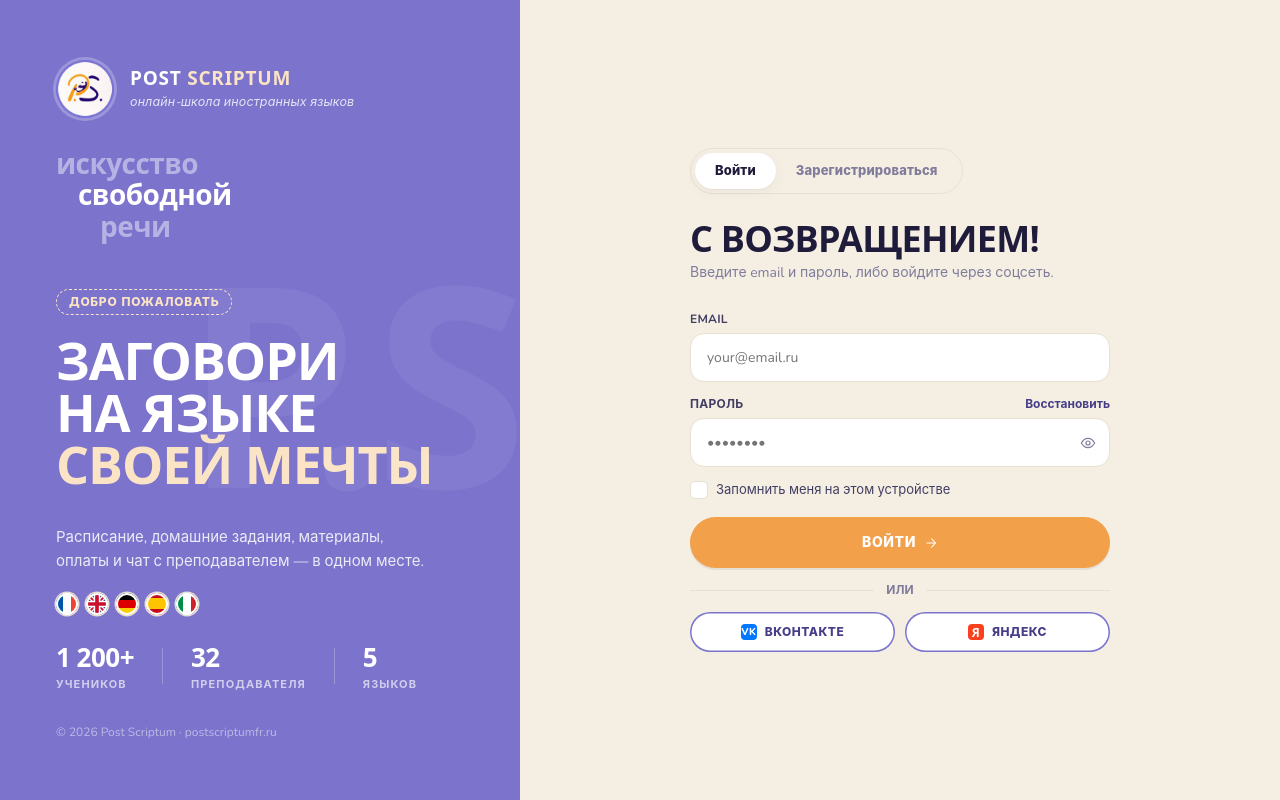
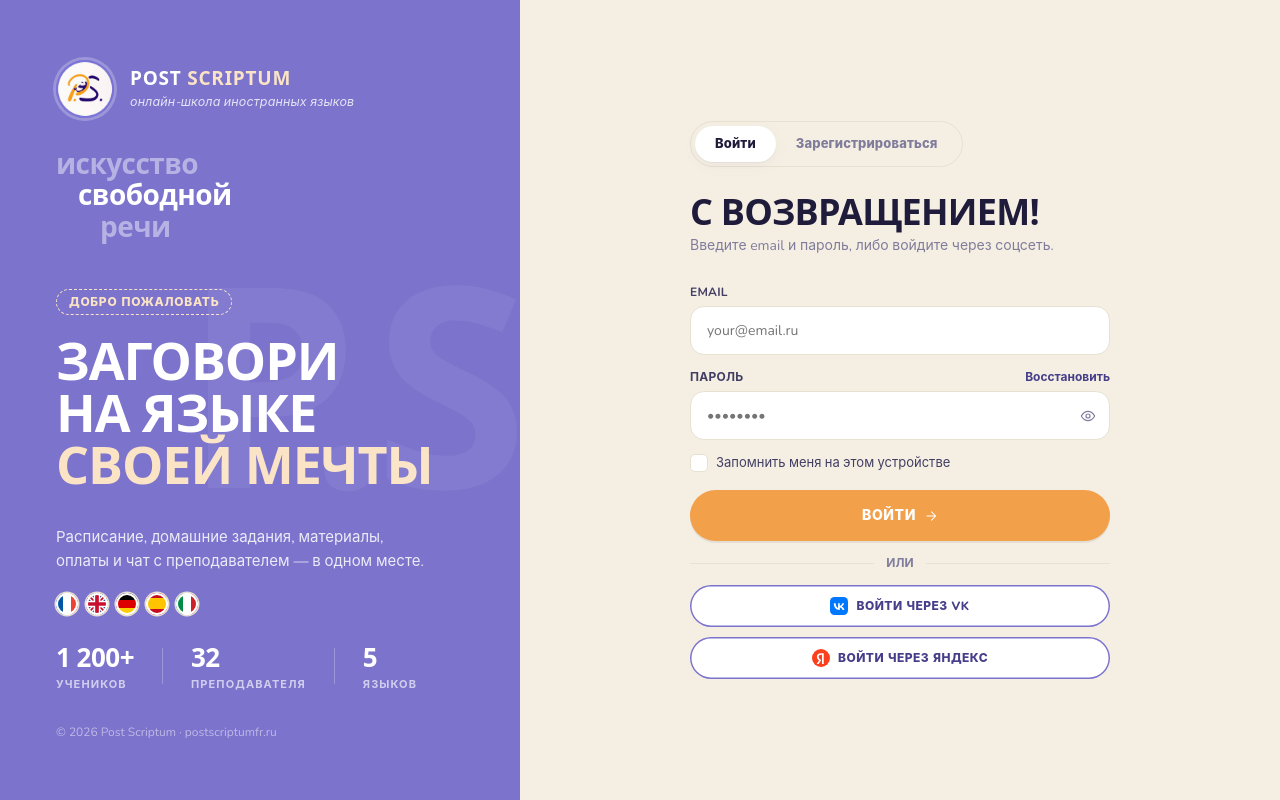
Before and after one commit to KaRToSHoW/PostScriptum-portal, a React (Vite) app: page /login in a window 1280 px wide. Built offline with nearby package versions, Linux system fonts and the light colour scheme; no server answers; a web font is replaced by a local one.

Commit message:
add VK fix ligos

```diff
--- a/src/pages/LoginPage.jsx
+++ b/src/pages/LoginPage.jsx
@@ -1,7 +1,8 @@
-import { useState } from 'react'
+import { useState, useEffect, useRef } from 'react'
 import { useNavigate } from 'react-router-dom'
 import { useApp } from '../context/AppContext'
 import { authApi } from '../api/auth'
+import { api } from '../api/client'
 import Icon from '../components/Icon'
 import Logo from '../components/Logo'
 
@@ -25,40 +26,103 @@ function Flags() {
    ============================================================ */
 const API_BASE = import.meta.env.VITE_API_URL ?? ''
 
+const VK_APP_ID       = 54669868
+const VK_REDIRECT_URL = 'https://postscriptum-online.ru/api/auth/oauth/vk/callback'
+const VK_SDK_URL      = 'https://unpkg.com/@vkid/sdk@<3.0.0/dist-sdk/umd/index.js'
+
 function goOAuth(provider) {
   // Уводим браузер на бэкенд — он редиректит к провайдеру и обратно на /oauth/callback
   window.location.href = `${API_BASE}/api/auth/oauth/${provider}`
 }
 
-function SocialButtons() {
+/* Оригинальные иконки соцсетей */
+function VkIcon({ size = 18 }) {
   return (
-    <div style={{ display: 'flex', gap: 10 }}>
+    <svg width={size} height={size} viewBox="0 0 24 24" style={{ flexShrink: 0 }}>
+      <rect width="24" height="24" rx="6" fill="#0077FF"/>
+      <path fill="#fff" d="M12.785 17.242c-4.842 0-7.604-3.319-7.719-8.842h2.425c.08 4.054 1.868 5.771 3.284 6.125V8.4h2.284v3.496c1.398-.15 2.867-1.743 3.362-3.496h2.284c-.38 2.16-1.974 3.753-3.107 4.408 1.133.53 2.948 1.92 3.638 4.434h-2.514c-.54-1.682-1.885-2.983-3.663-3.16v3.16h-.274Z"/>
+    </svg>
+  )
+}
+
+function YandexIcon({ size = 18 }) {
+  return (
+    <svg width={size} height={size} viewBox="0 0 24 24" style={{ flexShrink: 0 }}>
+      <circle cx="12" cy="12" r="12" fill="#FC3F1D"/>
+      <path fill="#fff" d="M13.32 7.666h-1.204c-2.09 0-3.157 1.06-3.157 2.622 0 1.764.71 2.591 2.242 3.632l1.247.84-3.583 5.24H6.19l3.291-4.847c-1.893-1.348-2.955-2.67-2.955-4.887 0-2.774 1.933-4.666 5.532-4.666h3.585v14.4H13.32V7.666Z"/>
+    </svg>
+  )
+}
+
+function SocialButtons({ onSuccess }) {
+  const vkRef = useRef(null)
+  const [vkError, setVkError] = useState('')
+
+  useEffect(() => {
+    let cancelled = false
+
+    function initVk() {
+      if (cancelled || !window.VKIDSDK || !vkRef.current || vkRef.current.childElementCount > 0) return
+      const VKID = window.VKIDSDK
+
+      VKID.Config.init({
+        app: VK_APP_ID,
+        redirectUrl: VK_REDIRECT_URL,
+        responseMode: VKID.ConfigResponseMode.Callback,
+        source: VKID.ConfigSource.LOWCODE,
+        scope: 'email phone',
+      })
+
+      const oneTap = new VKID.OneTap()
+      oneTap.render({
+        container: vkRef.current,
+        showAlternativeLogin: true,
+        skin: 'secondary',
+        styles: { borderRadius: 12, height: 44 },
+      })
+      .on(VKID.WidgetEvents.ERROR, () => setVkError('VK ID недоступен'))
+      .on(VKID.OneTapInternalEvents.LOGIN_SUCCESS, (payload) => {
+        VKID.Auth.exchangeCode(payload.code, payload.device_id)
+          .then(data => api.post('/api/auth/oauth/vk/token', { accessToken: data.access_token }))
+          .then(resp => onSuccess?.(resp))
+          .catch(() => setVkError('Не удалось войти через VK'))
+      })
+    }
+
+    if (window.VKIDSDK) {
+      initVk()
+    } else {
+      const s = document.createElement('script')
+      s.src = VK_SDK_URL
+      s.async = true
+      s.onload = initVk
+      s.onerror = () => setVkError('vk-sdk')
+      document.head.appendChild(s)
+    }
+    return () => { cancelled = true }
+  }, [onSuccess])
+
+  return (
+    <div style={{ display: 'flex', flexDirection: 'column', gap: 10 }}>
+      {/* Виджет VK ID OneTap; если не загрузился — обычная кнопка с редиректом */}
+      {!vkError && <div ref={vkRef} style={{ minHeight: 44 }} />}
+      {vkError && (
         <button
           type="button"
           onClick={() => goOAuth('vk')}
           className="ps-btn ps-btn-outline"
-        style={{ flex: 1, padding: 12, fontSize: 12 }}
+          style={{ padding: 12, fontSize: 12, justifyContent: 'center' }}
         >
-        <span style={{
-          width: 16, height: 16, borderRadius: 4,
-          background: '#0077FF', display: 'inline-grid',
-          placeItems: 'center', color: '#fff', fontSize: 10, fontWeight: 800, flexShrink: 0,
-        }}>VK</span>
-        ВКонтакте
+          <VkIcon /> Войти через VK
         </button>
+      )}
       <button
         type="button"
         onClick={() => goOAuth('yandex')}
         className="ps-btn ps-btn-outline"
-        style={{ flex: 1, padding: 12, fontSize: 12 }}
+        style={{ padding: 12, fontSize: 12, justifyContent: 'center' }}
       >
-        <span style={{
-          width: 16, height: 16, borderRadius: 4,
-          background: '#FC3F1D', display: 'inline-grid',
-          placeItems: 'center', color: '#fff', fontSize: 12, fontWeight: 800, flexShrink: 0,
-          fontFamily: 'var(--font-display)',
-        }}>Я</span>
-        Яндекс
+        <YandexIcon /> Войти через Яндекс
       </button>
     </div>
   )
@@ -195,7 +259,7 @@ function LoginForm({ onSuccess }) {
       </div>
 
       {/* Соцсети */}
-      <SocialButtons />
+      <SocialButtons onSuccess={onSuccess} />
     </form>
   )
 }
```
Lines whose indentation alone changed are shown as unchanged.
